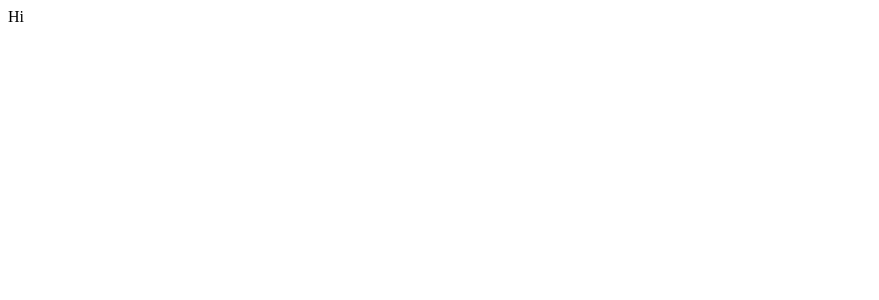
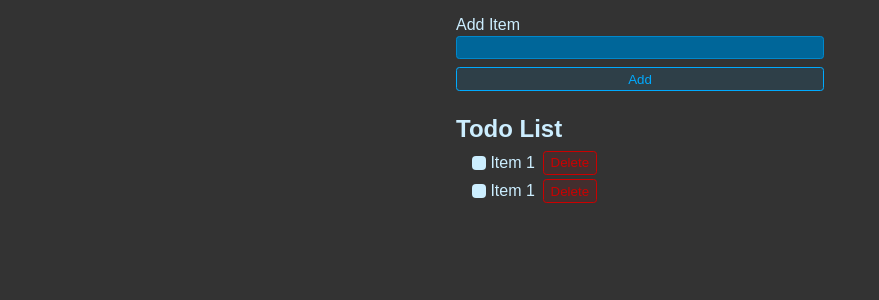
Before and after one commit to tapadar13/react-todo-list, a React (Vite) app: page / in a window 1280 px wide. Shown: the top 300 px of the page, without its empty margins (0-879 px from the left). Built offline with nearby package versions, Linux system fonts and the light colour scheme.

Commit message:
initial layout implemented

```diff
--- a/src/App.jsx
+++ b/src/App.jsx
@@ -1,4 +1,33 @@
+import "./styles.css";
+
 function App() {
-  return "Hi";
+  return (
+    <>
+      <form className="new-item-form">
+        <div className="form-row">
+          <label htmlFor="text">Add Item</label>
+          <input type="text" id="text" />
+        </div>
+        <button className="btn">Add</button>
+      </form>
+      <h1 className="header">Todo List</h1>
+      <ul className="list">
+        <li>
+          <label>
+            <input type="checkbox" name="" id="" />
+            Item 1
+          </label>
+          <button className="btn btn-danger">Delete</button>
+        </li>
+        <li>
+          <label>
+            <input type="checkbox" name="" id="" />
+            Item 1
+          </label>
+          <button className="btn btn-danger">Delete</button>
+        </li>
+      </ul>
+    </>
+  );
 }
 export default App;
```
